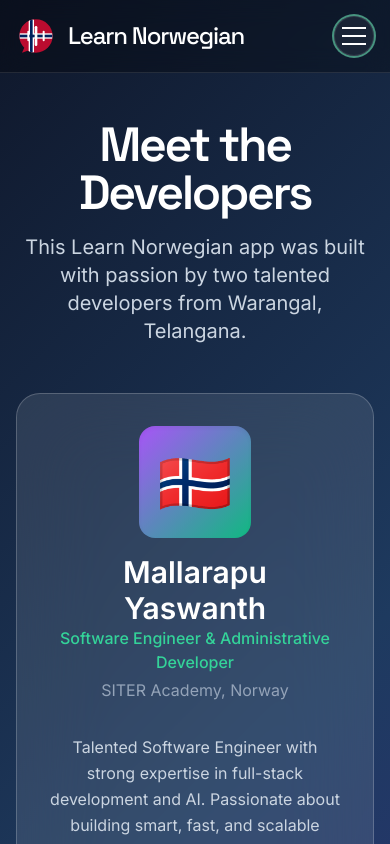
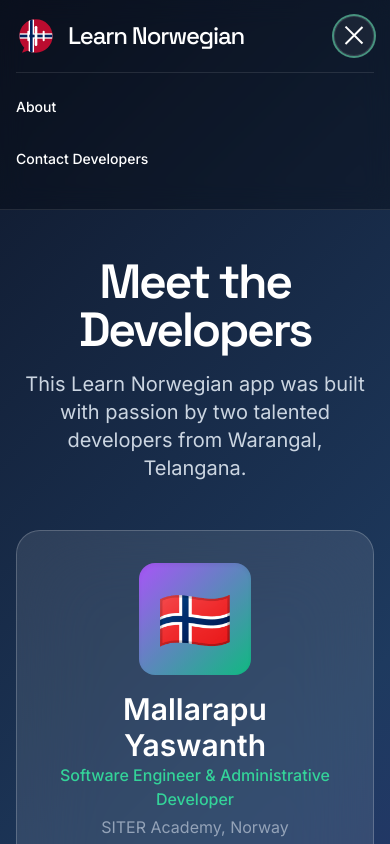
Before and after one commit to MYG-1107/Learn-Norwegian, a plain HTML site: page contact-developers.html in a window 390 px wide. Both pictures are taken after a click on the button "Toggle navigation menu". Shown: the top 844 px of the page. Drawn offline with nearby package versions, Linux system fonts and the light colour scheme.

Commit message:
Update contact-developers.html

```diff
--- a/contact-developers.html
+++ b/contact-developers.html
@@ -138,6 +138,34 @@
     <div id="footer"></div>
 
     <script>
+        function initializeHeader() {
+            const hamburgerBtn = document.getElementById('hamburger-btn');
+            const mobileMenu = document.getElementById('mobile-menu');
+            const bar1 = document.getElementById('bar1');
+            const bar2 = document.getElementById('bar2');
+            const bar3 = document.getElementById('bar3');
+
+            if (!hamburgerBtn || !mobileMenu || !bar1 || !bar2 || !bar3) return;
+
+            const setMenuState = (isOpen) => {
+                mobileMenu.classList.toggle('hidden', !isOpen);
+                hamburgerBtn.setAttribute('aria-expanded', String(isOpen));
+                bar1.style.transform = isOpen ? 'rotate(45deg) translate(5px, 5px)' : 'none';
+                bar2.style.opacity = isOpen ? '0' : '1';
+                bar3.style.transform = isOpen ? 'rotate(-45deg) translate(6px, -6px)' : 'none';
+            };
+
+            setMenuState(false);
+            hamburgerBtn.onclick = () => {
+                const isOpen = hamburgerBtn.getAttribute('aria-expanded') === 'true';
+                setMenuState(!isOpen);
+            };
+
+            mobileMenu.querySelectorAll('a').forEach((link) => {
+                link.onclick = () => setMenuState(false);
+            });
+        }
+
         // Load Header and Footer dynamically
         async function loadHeaderAndFooter() {
             try {
@@ -147,6 +175,7 @@
                 ]);
                 document.getElementById('header').innerHTML = await headerRes.text();
                 document.getElementById('footer').innerHTML = await footerRes.text();
+                initializeHeader();
             } catch (e) {
                 console.error("Failed to load header/footer", e);
             }
```
